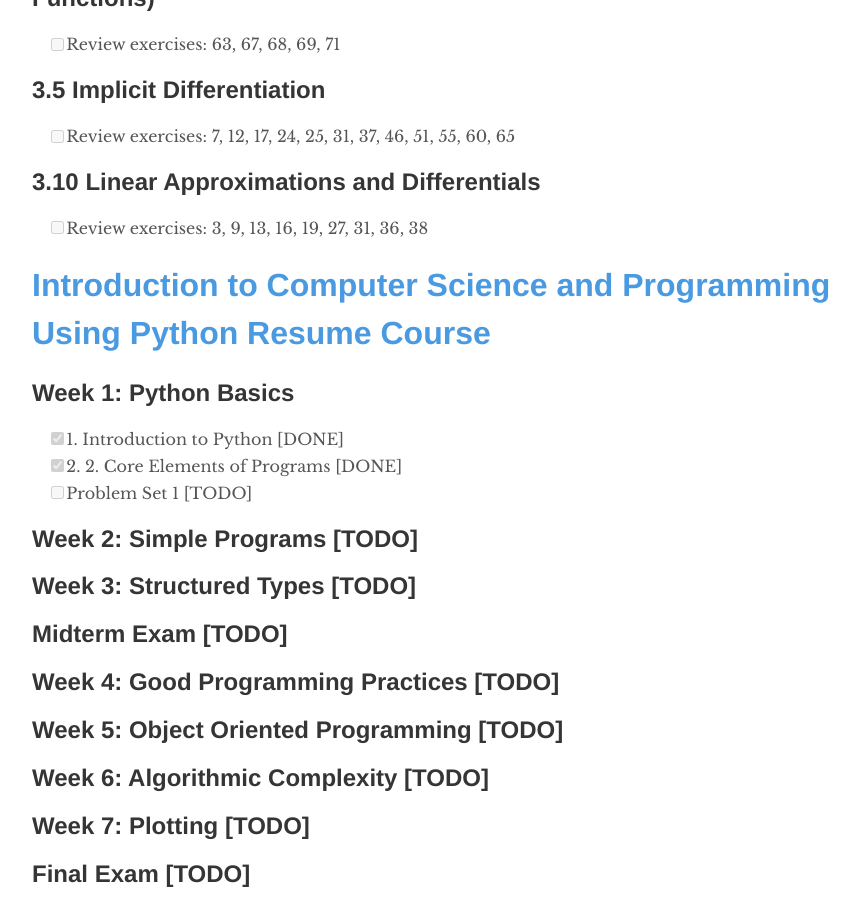
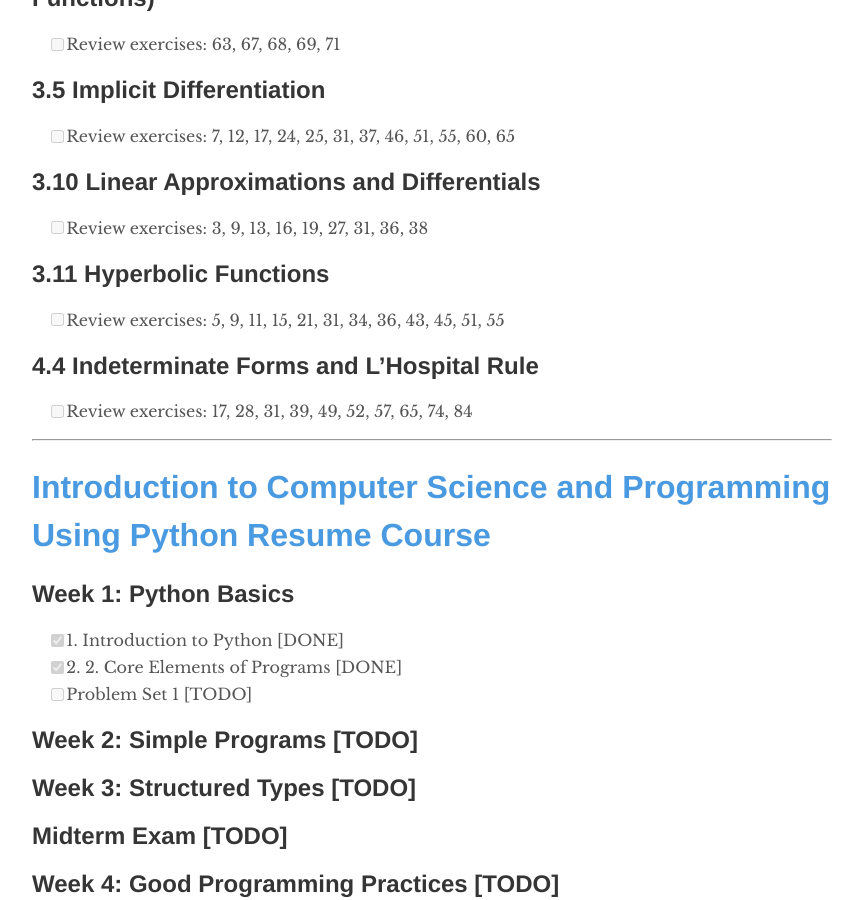
Before and after one commit to trilliwon/ABL, a Jekyll site: the page built from _posts/2100-08-19-doing-list.md, in a window 1280 px wide and 900 px high, scrolled down 541 px. Shown: the whole window, without its empty margins (208-1068 px from the left). Built offline with Jekyll 4.4.1, drawn with Linux system fonts in a browser that asks for light colours; nearby versions of some CDN libraries.

Commit message:
Tue Dec 26 20:46:09 KST 2017

```diff
--- a/_posts/2100-08-19-doing-list.md
+++ b/_posts/2100-08-19-doing-list.md
@@ -22,6 +22,13 @@
 ## 3.10 Linear Approximations and Differentials
   - [ ] Review exercises: 3, 9, 13, 16, 19, 27, 31, 36, 38
 
+## 3.11 Hyperbolic Functions
+  - [ ] Review exercises: 5, 9, 11, 15, 21, 31, 34, 36, 43, 45, 51, 55
+
+## 4.4 Indeterminate Forms and L'Hospital Rule
+  - [ ] Review exercises: 17, 28, 31, 39, 49, 52, 57, 65, 74, 84
+
+---
 
 # [Introduction to Computer Science and Programming Using Python Resume Course](https://courses.edx.org/courses/course-v1:MITx+6.00.1x+2T2017_2/course/)
 
```
